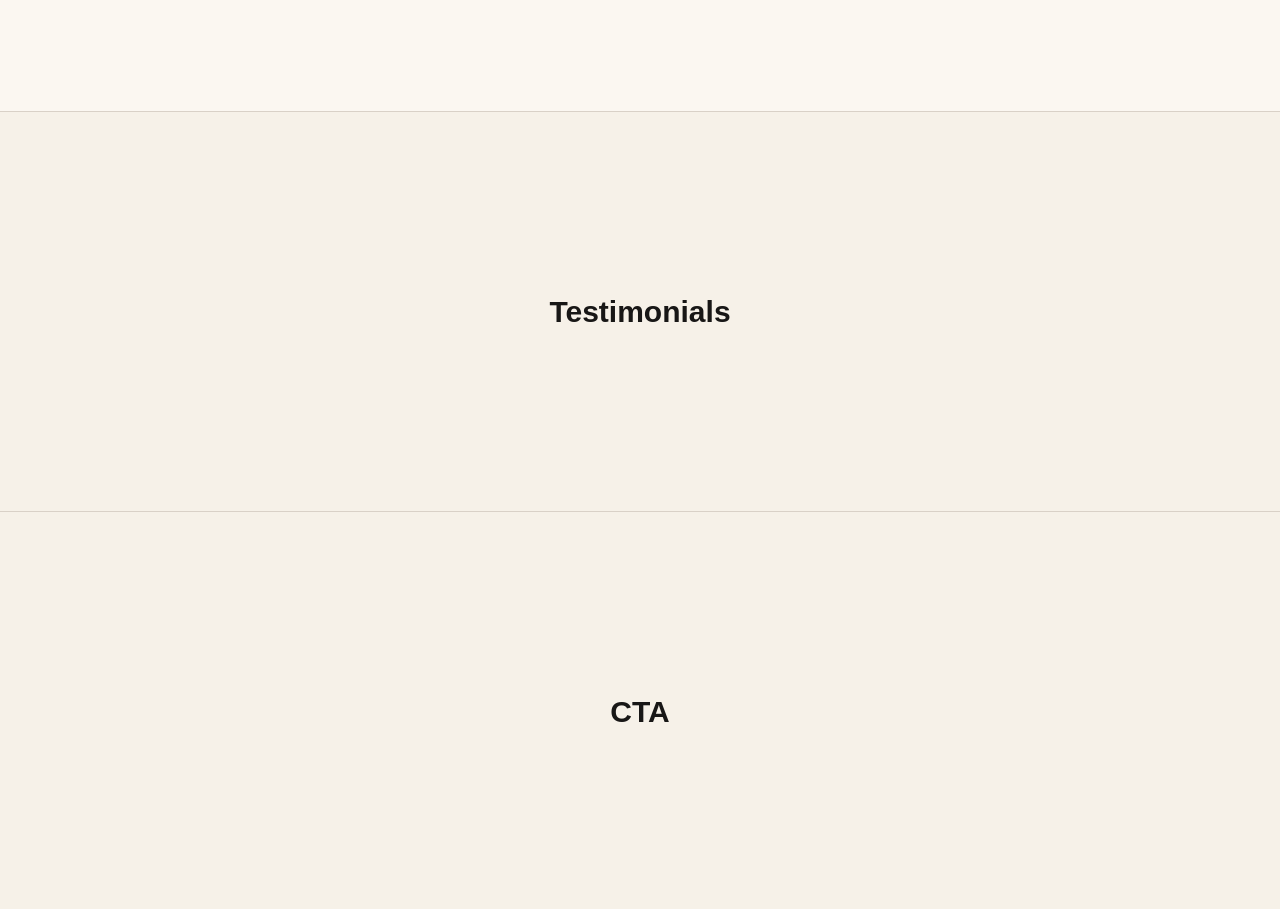
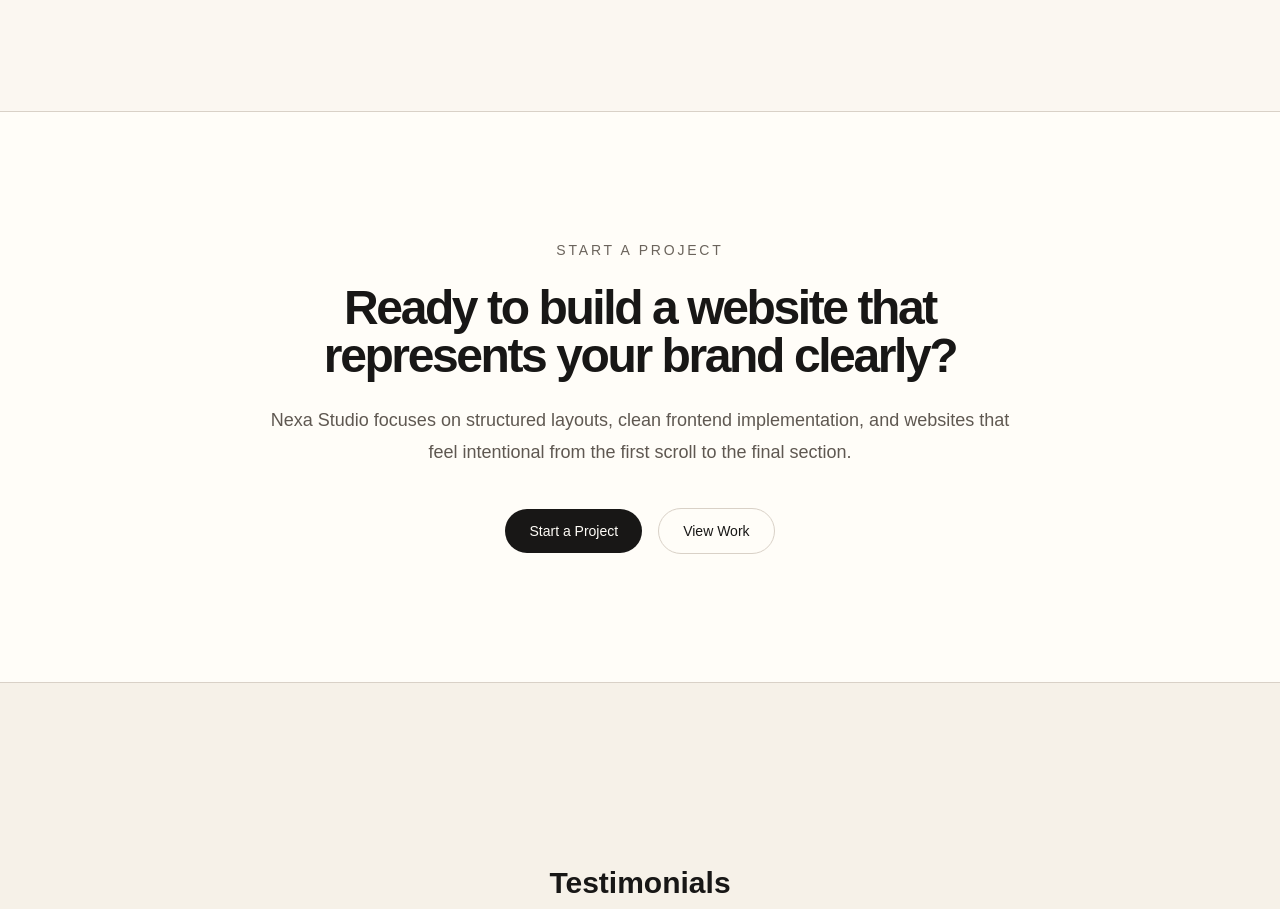
Before and after one commit to szymonbasiul/nexa-studio, a Next.js app: page / in a window 1280 px wide. Shown: the part 7882-8791 px from the top of the page. Built offline with nearby package versions, Linux system fonts and the light colour scheme.

Commit message:
feat: add call to action section

```diff
--- a/src/app/page.tsx
+++ b/src/app/page.tsx
@@ -5,6 +5,7 @@
 import ProcessSection from '@/components/sections/ProcessSection';
 import AboutSection from '@/components/sections/AboutSection';
 import TestimonialsSection from '@/components/sections/TestimonialsSection';
+import CtaSection from '@/components/sections/CtaSection';
 export default function Home() {
 	return (
 		<>
@@ -16,7 +17,8 @@
 				<WorkShowcase />
 				<ProcessSection />
 				<AboutSection />
-				<TestimonialsSection />
+        <TestimonialsSection />
+        <CtaSection />
 				<section
 					id="testimonials"
 					className="flex min-h-[50vh] items-center justify-center border-b border-[#D9D1C7]"
--- /dev/null
+++ b/src/components/sections/CtaSection.tsx
@@ -0,0 +1,37 @@
+import Container from "@/components/layout/Container";
+import Button from "@/components/ui/Button";
+
+export default function CtaSection() {
+  return (
+    <section
+      id="cta"
+      className="border-b border-[#D9D1C7] bg-[#FFFDF8] py-24 md:py-32"
+    >
+      <Container>
+        <div className="mx-auto max-w-3xl text-center">
+          <p className="text-sm font-medium uppercase tracking-[0.2em] text-[#6B645C]">
+            Start a Project
+          </p>
+
+          <h2 className="mt-6 text-4xl font-semibold tracking-[-0.05em] text-[#181716] md:text-5xl">
+            Ready to build a website that represents your brand clearly?
+          </h2>
+
+          <p className="mt-6 text-lg leading-8 text-[#5F5851]">
+            Nexa Studio focuses on structured layouts, clean frontend
+            implementation, and websites that feel intentional from the first
+            scroll to the final section.
+          </p>
+
+          <div className="mt-10 flex flex-col items-center justify-center gap-4 sm:flex-row">
+            <Button href="#contact">Start a Project</Button>
+
+            <Button href="#work" variant="secondary">
+              View Work
+            </Button>
+          </div>
+        </div>
+      </Container>
+    </section>
+  );
+}
```
